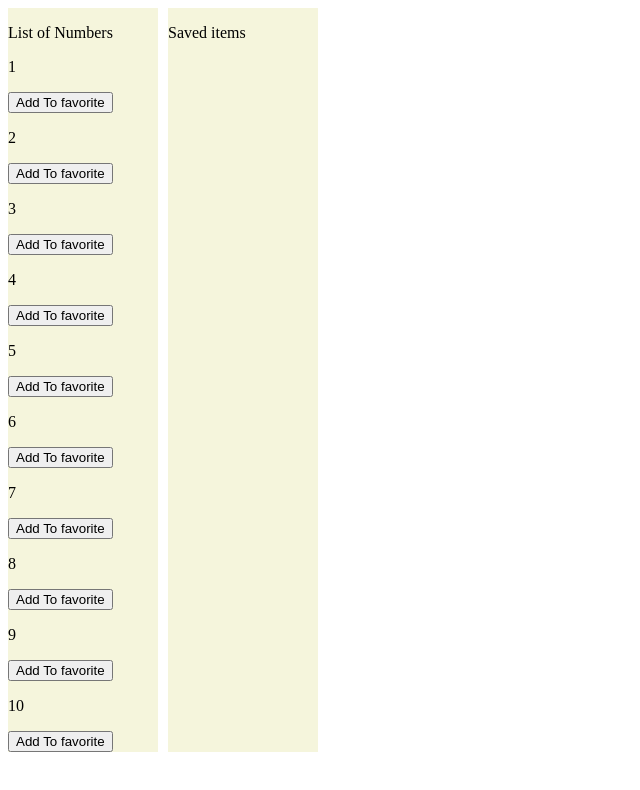
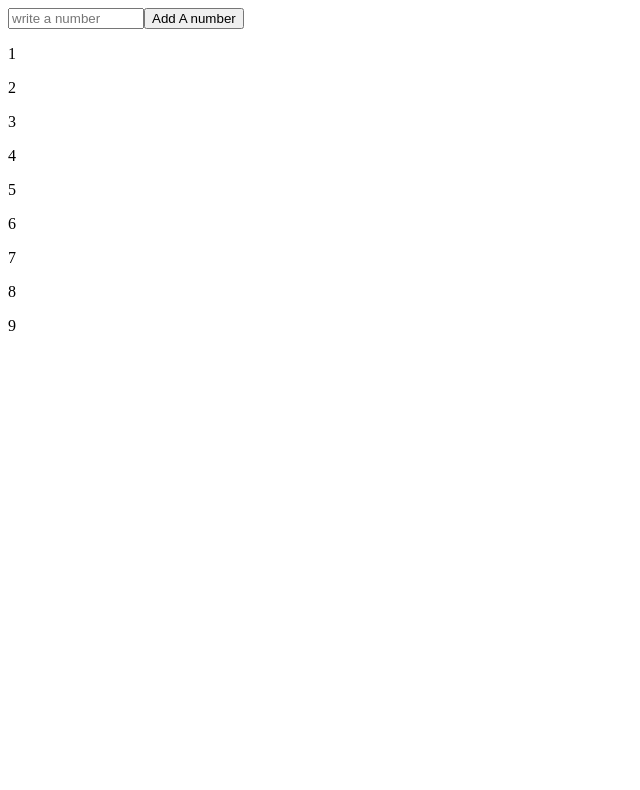
Before and after one commit to VadimVasilcovan/REACT.EX, a React (Vite) app in the folder React-EX/: page / in a window 1280 px wide. Shown: the top 790 px of the page, without its empty margins (0-640 px from the left). Built offline with nearby package versions, Linux system fonts and the light colour scheme.

Commit message:
27.01.2025
Will Finish in this morning.

```diff
--- a/React-EX/src/App.jsx
+++ b/React-EX/src/App.jsx
@@ -32,6 +32,7 @@ import UseMemoEx1 from "./useMemo/useMemo.ex.1";
 import FindIndexMethod from "./array-methods/method-findIndex/index-1";
 import FindIndecMethod02 from "./array-methods/method-findIndex/index-2";
 import MethodExercise from "./array-methods/method-findIndex/index-3";
+import AdANumber from "./array-methods/method-findIndex/index-4";
 
 
 const App = () => {
@@ -69,7 +70,7 @@ const App = () => {
        </Provider>*/}
 
 
-       <MethodExercise/>
+       <AdANumber/>
            </>
     );
 };
--- /dev/null
+++ b/React-EX/src/array-methods/method-findIndex/index-4.jsx
@@ -0,0 +1,45 @@
+import { useState } from "react";
+
+export default function AdANumber() {
+  const [writeValue, setWriteValue] = useState("");
+  const [handreVale, setHandlValue] = useState("");
+  const ListOfNumbers = [1, 2, 3, 4, 5, 6, 7, 8, 9];
+
+  const WriteAnNumber = (e) => {
+    setWriteValue(e.target.value);
+  };
+
+  const HandleTheValue = () => {
+    setHandlValue(writeValue);
+    PushDataInArray(writeValue);
+  };
+
+  const PushDataInArray = (value) => {
+    const checkTheValue = ListOfNumbers.findIndex((i) => i === value);
+    if (checkTheValue === -1) {
+      ListOfNumbers.push(value);
+    } else {
+      console.log('Value already exists');
+    }
+  };
+
+  return (
+    <div>
+      <span>
+        <input
+          onChange={WriteAnNumber}
+          type="text"
+          value={writeValue}
+          placeholder="write a number"
+        />
+
+        <button onClick={HandleTheValue}>Add A number</button>
+      </span>
+      <span>
+        {ListOfNumbers.map((number, index) => (
+          <p key={index}>{number}</p>
+        ))}
+      </span>
+    </div>
+  );
+}
```
